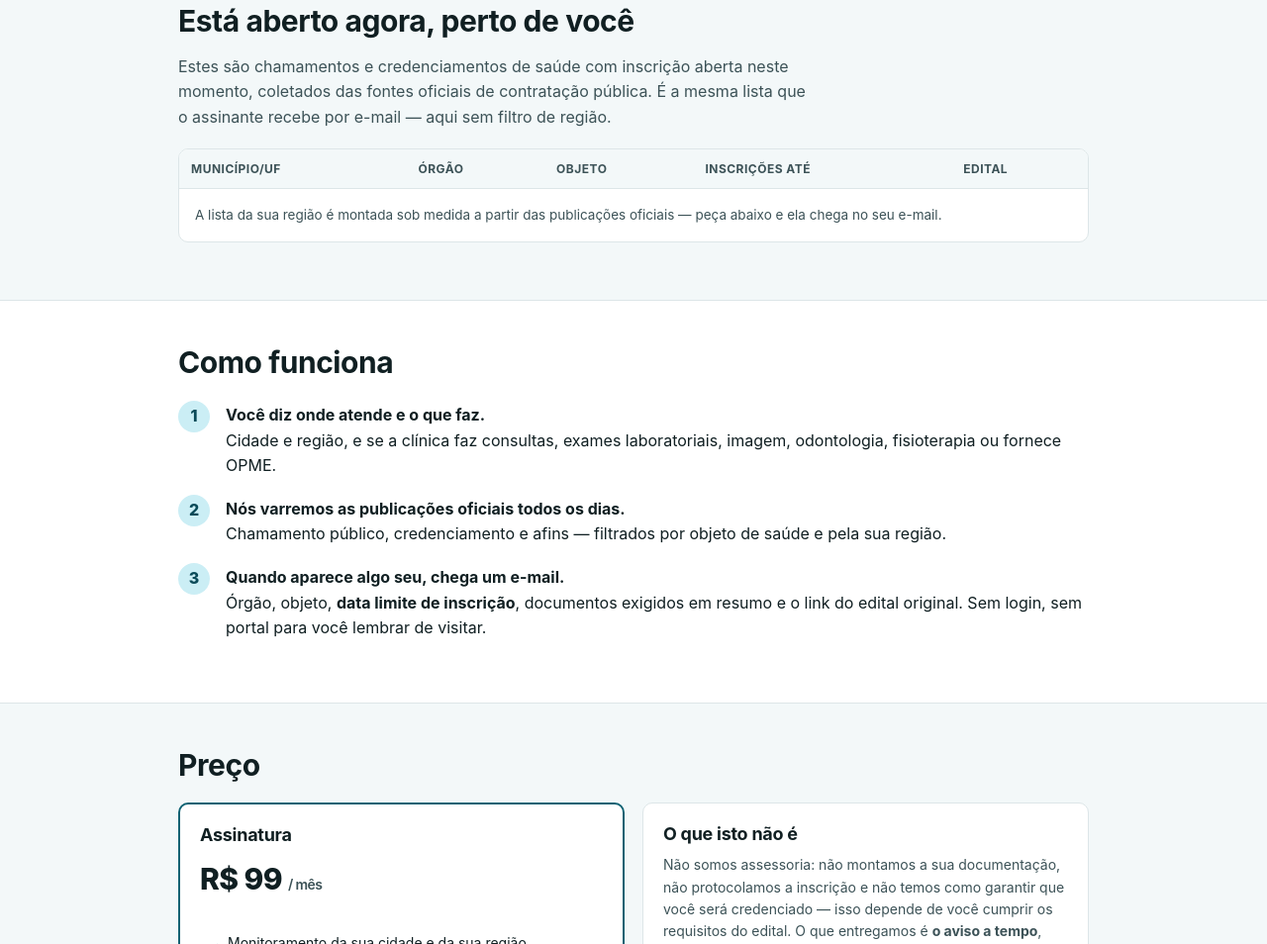
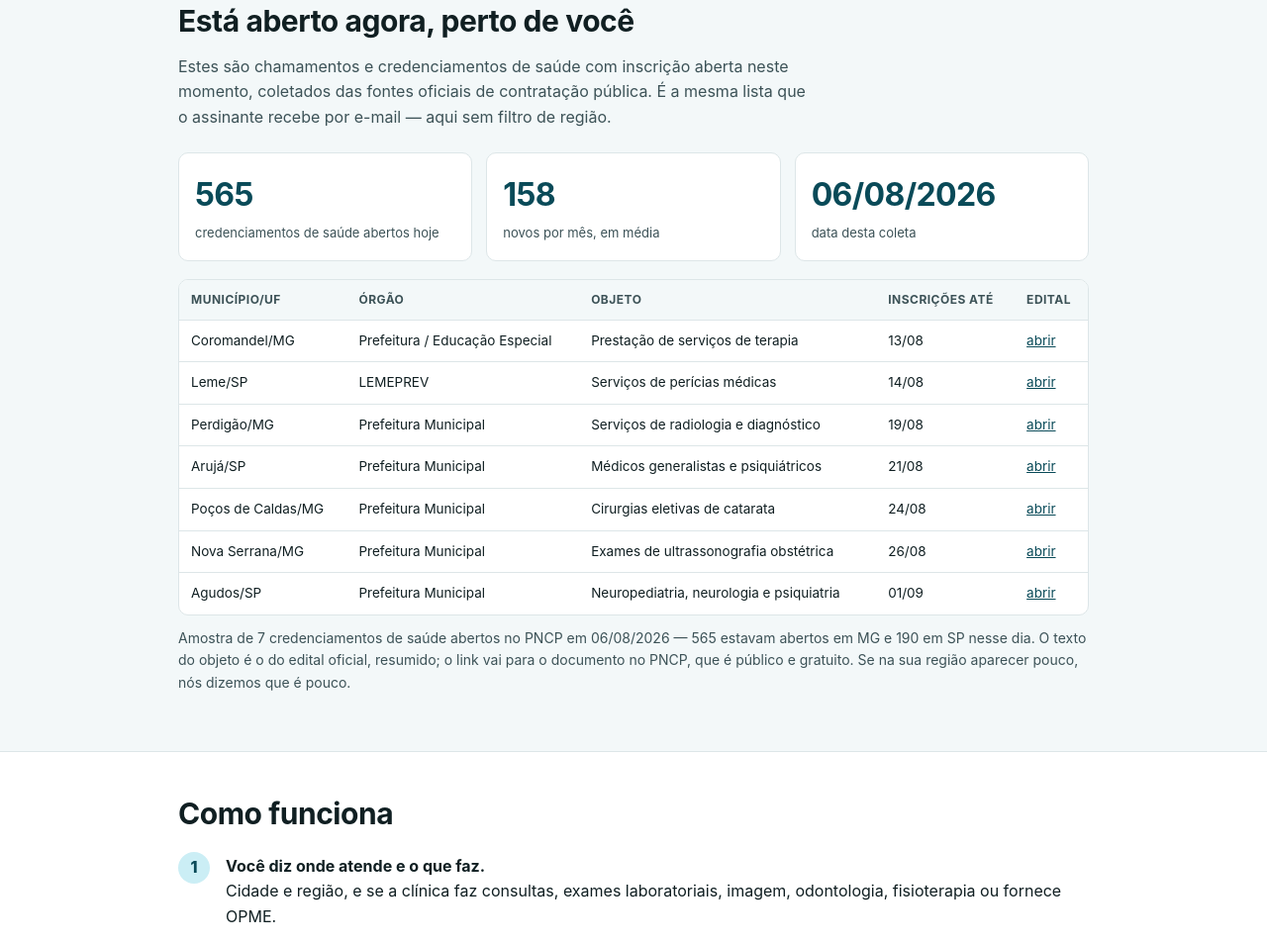
Before and after one commit to elucidata-ventures/credenciamentos-saude, a plain HTML site: page index.html in a window 1280 px wide. Shown: the part 1186-2140 px from the top of the page at 99% size. Drawn offline with Linux system fonts and the light colour scheme.

Commit message:
Prova real na landing: 7 editais curados do PNCP + meta tags sem claim proibido

```diff
--- a/index.html
+++ b/index.html
@@ -4,9 +4,9 @@
 <meta charset="utf-8">
 <meta name="viewport" content="width=device-width, initial-scale=1">
 <title>Radar de Credenciamentos — avisamos quando a prefeitura abre credenciamento para a sua clínica</title>
-<meta name="description" content="Prefeituras abrem credenciamento para consultas, exames e procedimentos ao longo de todo o ano. O aviso sai em diário oficial. Nós monitoramos a sua região e avisamos você, com o prazo e os requisitos resumidos. R$ 99/mês.">
+<meta name="description" content="Minas Gerais abre cerca de 158 credenciamentos de saúde por mês; São Paulo, cerca de 54. Na sua cidade, menos de um. Monitoramos o estado inteiro e avisamos os que cabem no raio que você atende, com prazo, link oficial e o que o edital exige para se habilitar. R$ 99/mês.">
 <meta property="og:title" content="Radar de Credenciamentos em Saúde">
-<meta property="og:description" content="Nunca mais descubra um credenciamento da prefeitura depois do prazo. Monitoramos a sua região por R$ 99/mês.">
+<meta property="og:description" content="~158 credenciamentos de saúde por mês em MG, ~54 em SP — e menos de um por mês na sua cidade. Monitoramos o seu raio por R$ 99/mês.">
 <meta property="og:type" content="website">
 <style>
   :root{
@@ -337,7 +337,25 @@
 
   // Credenciamentos REAIS abertos agora + números da coleta (preenchido por pipeline/credenciamentos.py
   // → data/amostra_landing.json). Enquanto for null, a página esconde os blocos em vez de inventar dado.
-  const DADOS = null;
+  // Editais REAIS do PNCP (coleta 06/08/2026, modalidade 12 = Credenciamento, objeto de saúde).
+  // Curadoria manual: dos 12 itens coletados, 4 foram DESCARTADOS por o objeto oficial não dizer
+  // qual é o serviço ("profissionais especializados do ramo", "serviços técnicos em caráter
+  // continuado"). Item ilegível na tabela desmente a promessa em vez de prová-la.
+  const DADOS = {
+    abertos_formatado: "565",
+    novos_por_mes_formatado: "158",
+    data_coleta: "06/08/2026",
+    nota: "Amostra de 7 credenciamentos de saúde abertos no PNCP em 06/08/2026 — 565 estavam abertos em MG e 190 em SP nesse dia. O texto do objeto é o do edital oficial, resumido; o link vai para o documento no PNCP, que é público e gratuito. Se na sua região aparecer pouco, nós dizemos que é pouco.",
+    itens: [
+      { municipio: "Coromandel", uf: "MG", orgao: "Prefeitura / Educação Especial", objeto_curto: "Prestação de serviços de terapia", encerramento: "13/08", link: "https://pncp.gov.br/app/editais/18591149000158/2026/81" },
+      { municipio: "Leme", uf: "SP", orgao: "LEMEPREV", objeto_curto: "Serviços de perícias médicas", encerramento: "14/08", link: "https://pncp.gov.br/app/editais/11639339000159/2026/40" },
+      { municipio: "Perdigão", uf: "MG", orgao: "Prefeitura Municipal", objeto_curto: "Serviços de radiologia e diagnóstico", encerramento: "19/08", link: "https://pncp.gov.br/app/editais/18301051000119/2026/82" },
+      { municipio: "Arujá", uf: "SP", orgao: "Prefeitura Municipal", objeto_curto: "Médicos generalistas e psiquiátricos", encerramento: "21/08", link: "https://pncp.gov.br/app/editais/56901275000150/2026/306" },
+      { municipio: "Poços de Caldas", uf: "MG", orgao: "Prefeitura Municipal", objeto_curto: "Cirurgias eletivas de catarata", encerramento: "24/08", link: "https://pncp.gov.br/app/editais/01990521000104/2026/5" },
+      { municipio: "Nova Serrana", uf: "MG", orgao: "Prefeitura Municipal", objeto_curto: "Exames de ultrassonografia obstétrica", encerramento: "26/08", link: "https://pncp.gov.br/app/editais/18291385000159/2026/144" },
+      { municipio: "Agudos", uf: "SP", orgao: "Prefeitura Municipal", objeto_curto: "Neuropediatria, neurologia e psiquiatria", encerramento: "01/09", link: "https://pncp.gov.br/app/editais/46137444000174/2026/662" }
+    ]
+  };
 
   (function () {
     // ---- prova: só mostra o que foi apurado de verdade ----
```
